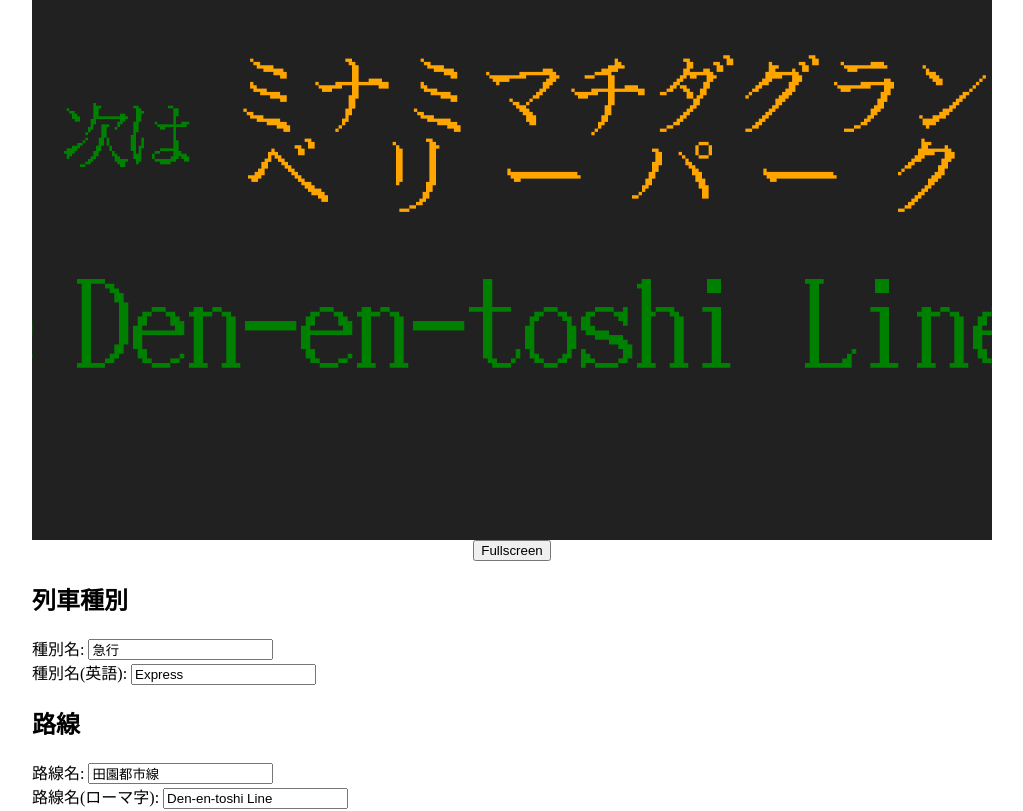
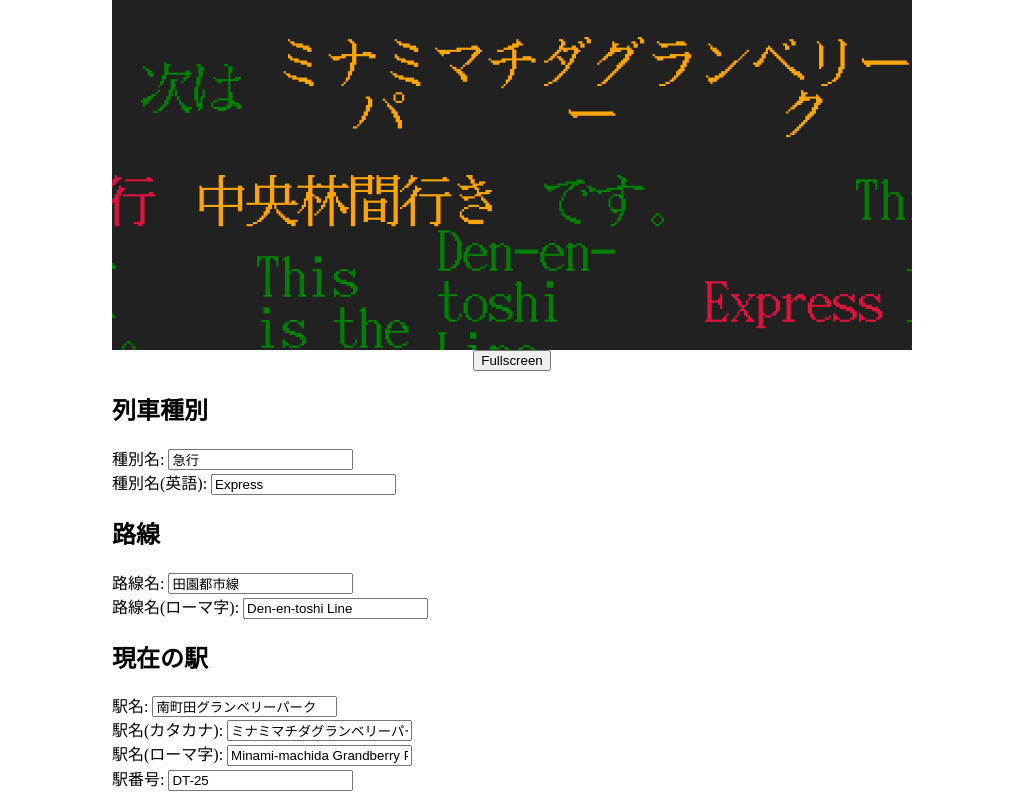
Before and after one commit to exp-tk/ledgen, a Next.js app: page / in a window 1280 px wide. Shown: the top 811 px of the page, without its empty margins (128-1151 px from the left). Built offline with nearby package versions, Linux system fonts and the light colour scheme.

Commit message:
レイアウト修正

```diff
--- a/app/components/Form.module.css
+++ b/app/components/Form.module.css
@@ -1,6 +1,6 @@
 .form {
   width: 100%;
-  max-width: 960px;
+  max-width: 800px;
   margin: 0;
 }
 
--- a/app/components/LED.module.css
+++ b/app/components/LED.module.css
@@ -3,13 +3,13 @@
   color: white;
   margin: 0;
   padding: 0;
-  aspect-ratio: 16 / 9;
+  aspect-ratio: 16 / 7;
   width: 100%;
-  max-width: 960px;
-  min-width: 480px;
+  max-width: 800px;
+  min-width: 320px;
   height: auto;
-  max-height: 540px;
-  min-height: 272px;
+  max-height: 350px;
+  min-height: 140px;
   display: flex;
   flex-direction: column;
   mask: radial-gradient(1px, #fff 100%, transparent 100%) 0 0/2px 2px;
--- a/app/components/LEDBoard.tsx
+++ b/app/components/LEDBoard.tsx
@@ -10,18 +10,14 @@
   const blocks = useAtomValue(blockAtom);
 
   return (
-    <Marquee className={style.marquee} gradient={false} speed={750}>
+    <Marquee className={style.marquee} gradient={false} speed={640}>
       <div className={style.container}>
         {blocks.map((block) =>
           // TODO: 定数化
           block.type !== "space" &&
           block.type !== "separator" &&
           block.type !== "narrow" ? (
-            <Text
-              key={block.id}
-              kind="marquee"
-              color={block.textColor ?? "green"}
-            >
+            <Text key={block.id} color={block.textColor ?? "green"}>
               {block.formKey ? formVal[block.formKey] : block.value ?? ""}
             </Text>
           ) : (
--- a/app/components/LEDHeader.tsx
+++ b/app/components/LEDHeader.tsx
@@ -32,12 +32,10 @@
   return (
     <div className={style.header}>
       <div className={style.state}>
-        <Text color="green" kind="state">
-          {nextStateText}
-        </Text>
+        <Text color="green">{nextStateText}</Text>
       </div>
       <div className={style.station}>
-        <Text enableSpacing={lang !== "en"} kind="name" color="orange">
+        <Text enableSpacing={lang !== "en"} color="orange">
           {stationNameMap[lang] ?? ""}
         </Text>
         {lang === "en" && (
--- a/app/components/Text.module.css
+++ b/app/components/Text.module.css
@@ -7,17 +7,12 @@
   flex-wrap: wrap;
 }
 
-.state,
-.numbering {
-  font-size: 4rem;
+.default {
+  font-size: 4vw;
 }
 
-.name {
-  font-size: 5rem;
-}
-
-.marquee {
-  font-size: 7rem;
+.numbering {
+  font-size: 3vw;
 }
 
 .spacingContainer {
--- a/app/components/Text.tsx
+++ b/app/components/Text.tsx
@@ -3,7 +3,7 @@
 import style from "./Text.module.css";
 
 type Props = {
-  kind?: "default" | "state" | "name" | "numbering" | "marquee";
+  kind?: "default" | "numbering";
   color?: string;
   children: ReactNode;
   enableSpacing?: boolean;
--- a/app/page.tsx
+++ b/app/page.tsx
@@ -1,10 +1,10 @@
 "use client";
+import { useRef } from "react";
+import { Control } from "./components/Control";
 import { Form } from "./components/Form";
-import { Control } from "./components/Control";
 import { LED } from "./components/LED";
 import { useUpdateLanguage } from "./hooks/useUpdateLanguage";
 import styles from "./page.module.css";
-import { useRef } from "react";
 
 export default function Home() {
   const ledRef = useRef<HTMLDivElement | null>(null);
```
